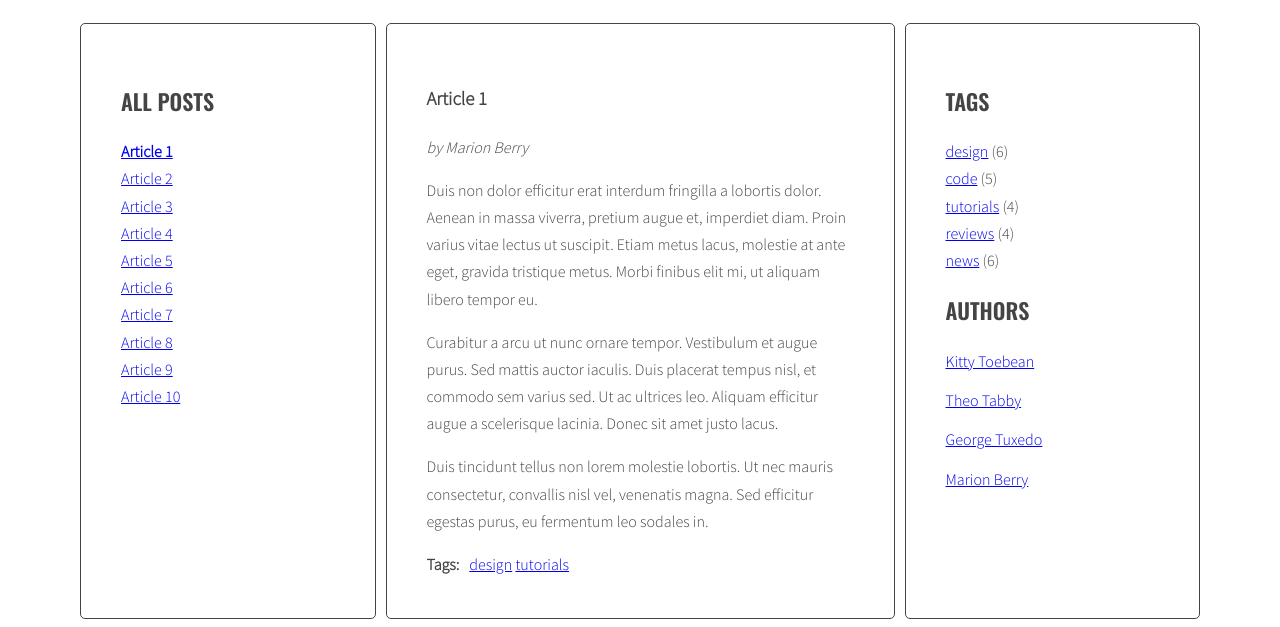
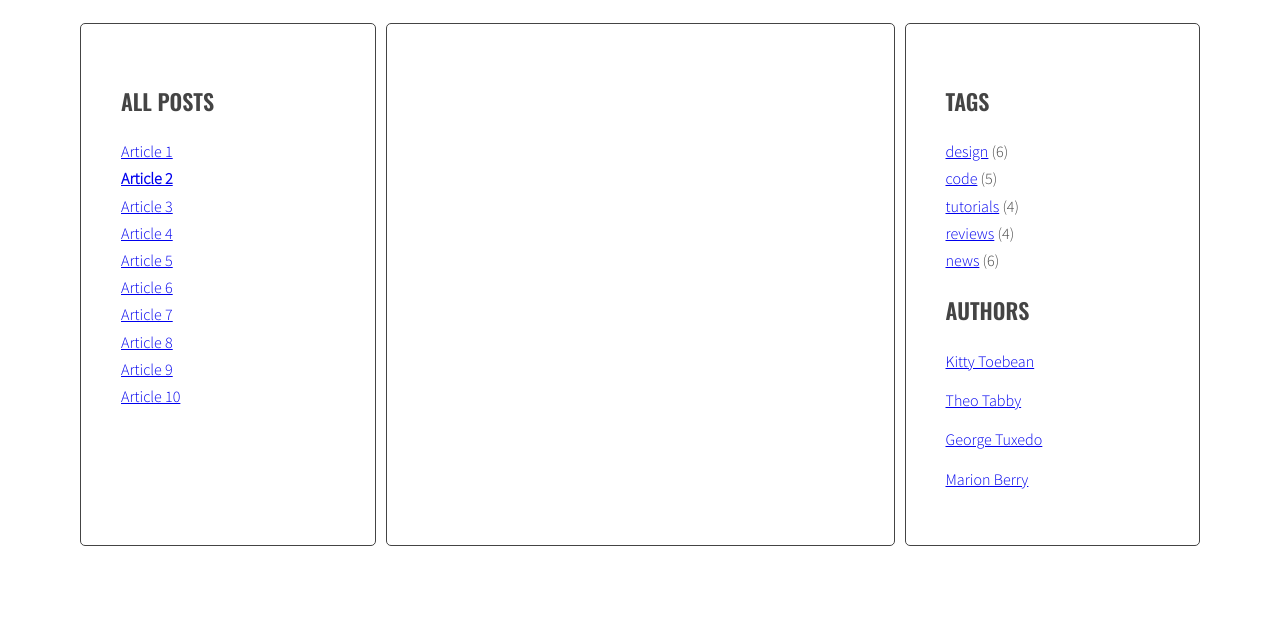
Before and after one commit to Epps9/javascript-blog, a website: page index.html in a window 1280 px wide. Both pictures are taken after a click on the link "Article 2". Shown: the part 220-847 px from the top of the page. After the commit the page ends 800 px from the top, so only its background shows below. Drawn offline with nearby package versions, Linux system fonts and the light colour scheme.

Commit message:
Add class 'active' to clickedElement

```diff
--- a/index.html
+++ b/index.html
@@ -16,7 +16,7 @@
                 <li><a href="#article-1" class="active"><span>Article 1</span></a></li>
                 <li><a href="#article-2"><span>Article 2</span></a></li>
                 <li><a href="#article-3"><span>Article 3</span></a></li>
-                <li><a href="#article-4"><span>Article 4</span></a></li>
+                <li><a href="#article-4 active"><span>Article 4</span></a></li>
                 <li><a href="#article-5"><span>Article 5</span></a></li>
                 <li><a href="#article-6"><span>Article 6</span></a></li>
                 <li><a href="#article-7"><span>Article 7</span></a></li>
--- a/js/script.js
+++ b/js/script.js
@@ -1,12 +1,28 @@
 const titleClickHandler = function(event){
+    const clickedElement = this;
     console.log('Link was clicked!');
-    console.log(event);
 
     /* remove class 'active' from all article links  */
 
+    const activeLinks = document.querySelectorAll('.titles a.active');
+
+    for(let activeLink of activeLinks){
+        activeLink.classList.remove('active');
+    }
+
     /* add class 'active' to the clicked link */
 
+    clickedElement.classList.add('active');
+
+    console.log('clickedElement:', clickedElement);
+
     /* remove class 'active' from all articles */
+
+    const activeArticles = document.querySelectorAll('article.active');
+
+    for(let activeArticle of activeArticles) {
+        activeArticle.classList.remove('active');
+    }
 
     /* get 'href' attribute from the clicked link */
 
```
